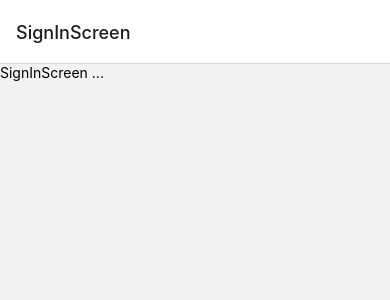
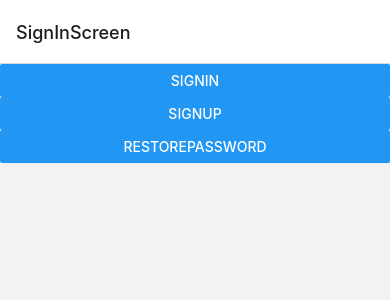
Before and after one commit to samuelvaldes/CondoManager, a React Native app: screen /HomeScreen in a window 390 px wide. Shown: the top 300 px of the page. Built offline with nearby package versions, Linux system fonts and the light colour scheme.

Commit message:
Se agrega todo el esquema del context para controlar el login

```diff
--- a/App.tsx
+++ b/App.tsx
@@ -3,6 +3,7 @@ import { View, Text, LogBox } from 'react-native';
 import { NavigationContainer } from '@react-navigation/native';
 import React from 'react';
 import Navigator from './src/navigation/Navigator';
+import { AuthProvider } from './src/context/AuthContext';
 
 export default function App() {
   LogBox.ignoreLogs([
@@ -12,13 +13,17 @@ export default function App() {
 
   return (
     <NavigationContainer>
-      <Navigator/>
+      <AppState>
+        <Navigator/>
+      </AppState>
     </NavigationContainer>
   );
 }
 
 const AppState = ({children}:{children:any}) => {
-
-  return { children }
-
+  return (
+    <AuthProvider>
+      {children}
+    </AuthProvider>
+  )
 }
--- /dev/null
+++ b/src/context/AuthContext.tsx
@@ -0,0 +1,53 @@
+import React, { createContext, useReducer } from 'react';
+import { authReducer } from "./authReducer";
+
+//1 Definir como luce la info del context
+export interface AuthState {
+    isSignedIn: boolean;
+    userName?: string;
+    favoriteIcon?: string;
+}
+
+//2 Estado Inicial
+export const authInitialState: AuthState = {
+    isSignedIn: false,
+    userName: undefined,
+    favoriteIcon: undefined,
+}
+
+//4 Esta interfaz lo usaremos para decirle a los componentes hijos como luce y
+// la informacion de la que dispone y los métodos que dispone
+export interface AuthContextProps {
+    authState: AuthState;
+    signIn: () => void;
+    signOut:() => void;
+}
+
+//3 Crear el Contexto
+export const AuthContext = createContext({} as AuthContextProps);
+
+//5 Proveedor de la información
+export const AuthProvider = ({children}: {children: any }) => {
+
+    // 6 Se conecta el Reducer
+    const [authState, dispatch] = useReducer(authReducer, authInitialState);
+
+    // 7 Se codifica la accion SignIn
+    const signIn = () => {
+        dispatch({type: 'signIn'});
+    }
+
+    const signOut = () => {
+        dispatch({type: 'signOut'});
+    }
+
+    return (
+        <AuthContext.Provider value={{
+            authState,
+            signIn,
+            signOut,
+        }}>
+            { children }
+        </AuthContext.Provider>
+    )
+}
--- /dev/null
+++ b/src/context/authReducer.tsx
@@ -0,0 +1,25 @@
+import { AuthState } from './AuthContext';
+
+type authAction = { type: 'signIn' | 'signOut' };
+
+export const authReducer = (state: AuthState, action: authAction) : AuthState => {
+
+    switch (action.type) {
+        case 'signIn':
+            return {
+                ...state,
+                isSignedIn: true,
+                userName: 'No Yet',
+            }
+            break;
+        case 'signOut':
+            return {
+                ...state,
+                isSignedIn: false,
+                userName: 'Se salió',
+            }
+        default:
+            return state;
+    }
+
+}
--- a/src/navigation/Navigator.tsx
+++ b/src/navigation/Navigator.tsx
@@ -1,21 +1,32 @@
-import React from 'react';
+import React, { useContext } from 'react';
 import { createStackNavigator } from '@react-navigation/stack';
-import { View, Text } from 'react-native';
+
 import HomeScreen from '../screens/HomeScreen';
 import SingInScreen from '../screens/SingInScreen';
 import SignUpScreen from '../screens/SignUpScreen';
 import RecoverPasswordScreen from '../screens/RecoverPasswordScreen';
 import PagosScreen from '../screens/PagosScreen';
+import { AuthContext } from '../context/AuthContext';
 
-const Stack = createStackNavigator();
-const isSigned = false;
+export type RootStackParams= {
+    HomeScreen: undefined;
+    PagosScreen: undefined;
+    SignInScreen: undefined;
+    SignUpScreen: undefined;
+    RecoverPasswordScreen:undefined;
+}
+
+const Stack = createStackNavigator<RootStackParams>();
 
 export default function Navigator() {
+  const { authState } = useContext(AuthContext);
+  const { isSignedIn } = authState;
+
   return (
-    (!isSigned ?
+    (!isSignedIn ?
     (
         <Stack.Navigator
-            initialRouteName={!isSigned?'SignInScreen':'HomeScreen'}
+            initialRouteName={!isSignedIn?'SignInScreen':'HomeScreen'}
         >
             <Stack.Screen name="SignInScreen" component={SingInScreen} />
             <Stack.Screen name="SignUpScreen" component={SignUpScreen} />
@@ -23,7 +34,7 @@ export default function Navigator() {
         </Stack.Navigator>
     ) : (
         <Stack.Navigator
-            initialRouteName={!isSigned?'SignInScreen':'HomeScreen'}
+            initialRouteName={!isSignedIn?'SignInScreen':'HomeScreen'}
         >
             <Stack.Screen name="HomeScreen" component={HomeScreen} />
             <Stack.Screen name="PagosScreen" component={PagosScreen}/>
--- a/src/screens/HomeScreen.tsx
+++ b/src/screens/HomeScreen.tsx
@@ -1,10 +1,26 @@
-import { View, Text } from 'react-native';
-import React from 'react';
+import { View, Text, Button } from 'react-native';
+import React, { useContext } from 'react';
+import { AuthContext } from '../context/AuthContext';
+import { useNavigation } from '@react-navigation/core';
+import { RootStackParams } from '../navigation/Navigator';
+import { StackNavigationProp } from '@react-navigation/stack';
+
+type homeScreenProp = StackNavigationProp<RootStackParams, 'HomeScreen'>;
 
 export default function HomeScreen() {
+  const { signOut } = useContext(AuthContext);
+  const navigation = useNavigation<homeScreenProp>();
+
   return (
-    <View>
-      <Text>HomeScreen....</Text>
+    <View style={{flex:1, flexDirection:'column'}}>
+      <Button
+        title='SignOut'
+        onPress={signOut}
+      />
+      <Button
+        title='Pagos'
+        onPress={ () => navigation.navigate('PagosScreen') }
+      />
     </View>
   );
 }
--- a/src/screens/SingInScreen.tsx
+++ b/src/screens/SingInScreen.tsx
@@ -1,10 +1,30 @@
-import { View, Text } from 'react-native';
-import React from 'react';
+import { useNavigation } from '@react-navigation/native';
+import { StackNavigationProp } from '@react-navigation/stack';
+import React, { useContext } from 'react';
+import { View, Button } from 'react-native';
+import { AuthContext } from '../context/AuthContext';
+import { RootStackParams } from '../navigation/Navigator';
 
-export default function SingInScreen() {
+type screenProp = StackNavigationProp<RootStackParams, 'SignInScreen'>;
+
+export default function SignInScreen() {
+  const { signIn } = useContext(AuthContext);
+  const navigation = useNavigation<screenProp>();
+
   return (
-    <View>
-      <Text>SignInScreen ...</Text>
+    <View style={{flex:1, flexDirection:'column'}}>
+      <Button
+        title='SignIn'
+        onPress={signIn}
+      />
+      <Button
+        title='SignUp'
+        onPress={()=>navigation.navigate('SignUpScreen')}
+      />
+      <Button
+        title='RestorePassword'
+        onPress={()=>navigation.navigate('RecoverPasswordScreen')}
+      />
     </View>
   );
 }
```
